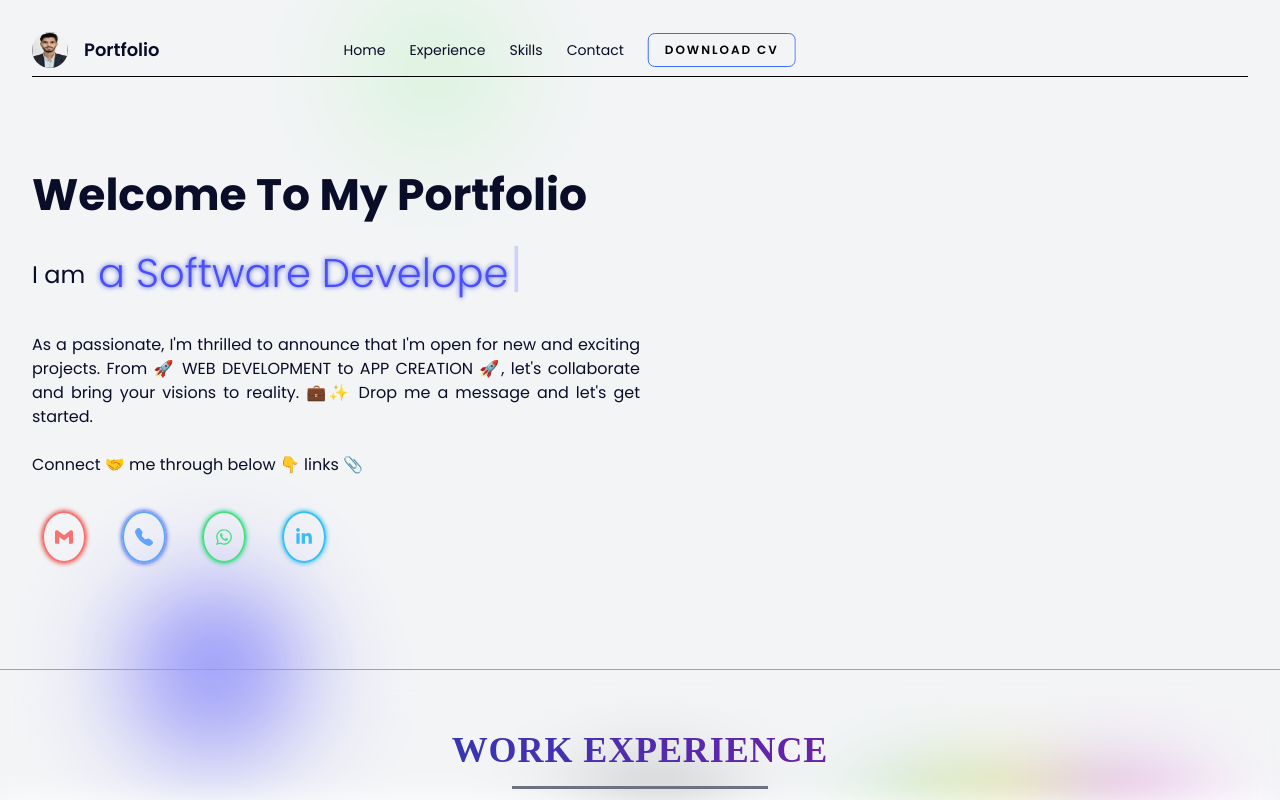
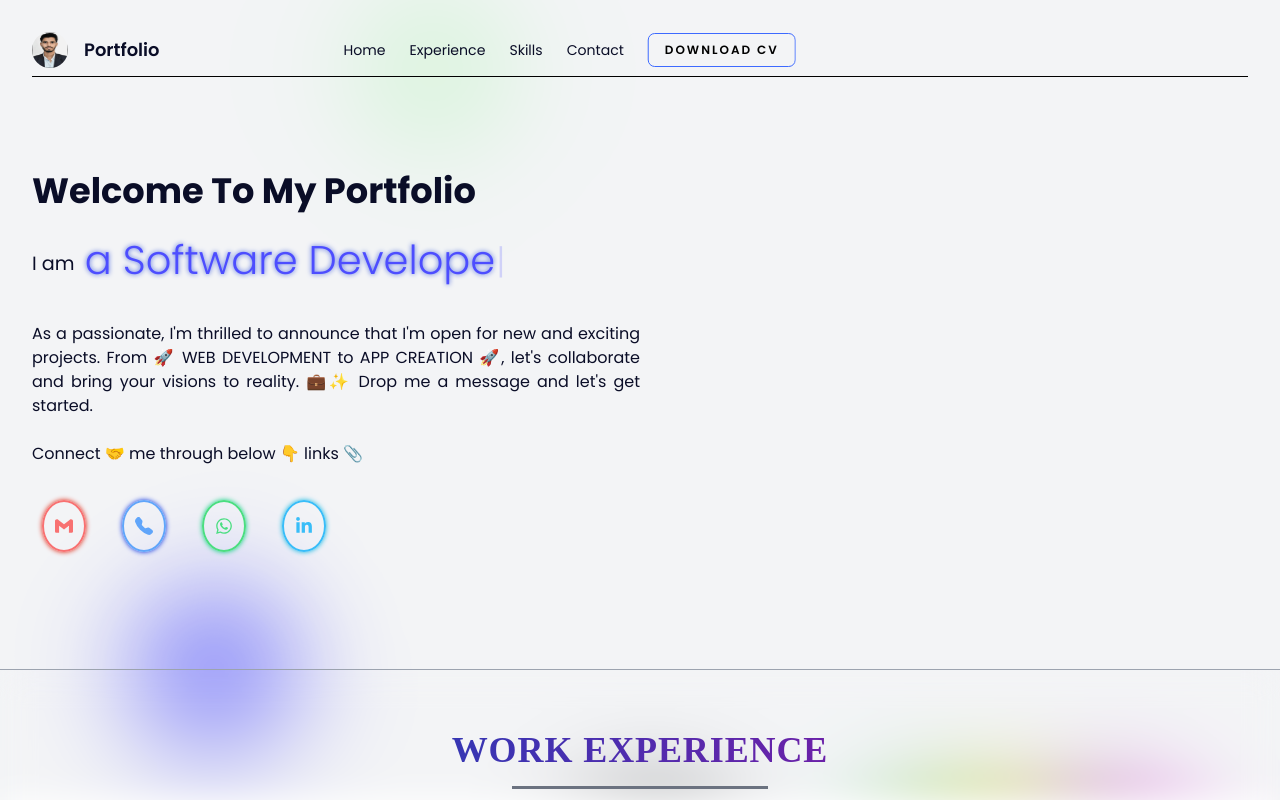
Before and after one commit to R-U-Bharti/Portfolio, a React (Vite) app: page / in a window 1280 px wide. Shown: the top 800 px of the page. Built offline with nearby package versions, Linux system fonts and the light colour scheme.

Commit message:
changese

```diff
--- a/src/Pages/Home.jsx
+++ b/src/Pages/Home.jsx
@@ -68,10 +68,10 @@ function Home() {
                 <div className="max-width flex md:flex-row flex-col-reverse items-start justify-between px-6 md:px-0 2xl:mt-32 md:mt-24 mt-14 -mb-[8vh]">
 
                 <div className="flex flex-col gap-4 md:gap-6 md:w-1/2 w-full">
-                    <div className="text-4xl md:text-[5.5vh] font-bold leading-none animate__animated animate__fadeInLeft animate__faster">Welcome To My Portfolio</div>
+                    <div className="text-4xl md:text-[2.75vw] font-bold leading-none animate__animated animate__fadeInLeft animate__faster">Welcome To My Portfolio</div>
                     <div className="flex md:flex-row flex-col md:items-end h-[12vh] md:h-auto  animate__animated animate__fadeInLeft animate__faster">
-                        <div className="text-lg md:text-[3vh] pb-1">I am &nbsp;</div>
-                        <div className="text-4xl writing md:text-[6.5vh] md:pt-2 font-semibold text-neon">
+                        <div className="text-lg md:text-[1.5vw] pb-1">I am &nbsp;</div>
+                        <div className="text-4xl writing md:text-[2.75vw] md:pt-2 font-semibold text-neon">
                             <Typewriter
                                 options={{
                                     delay: 50,
```
